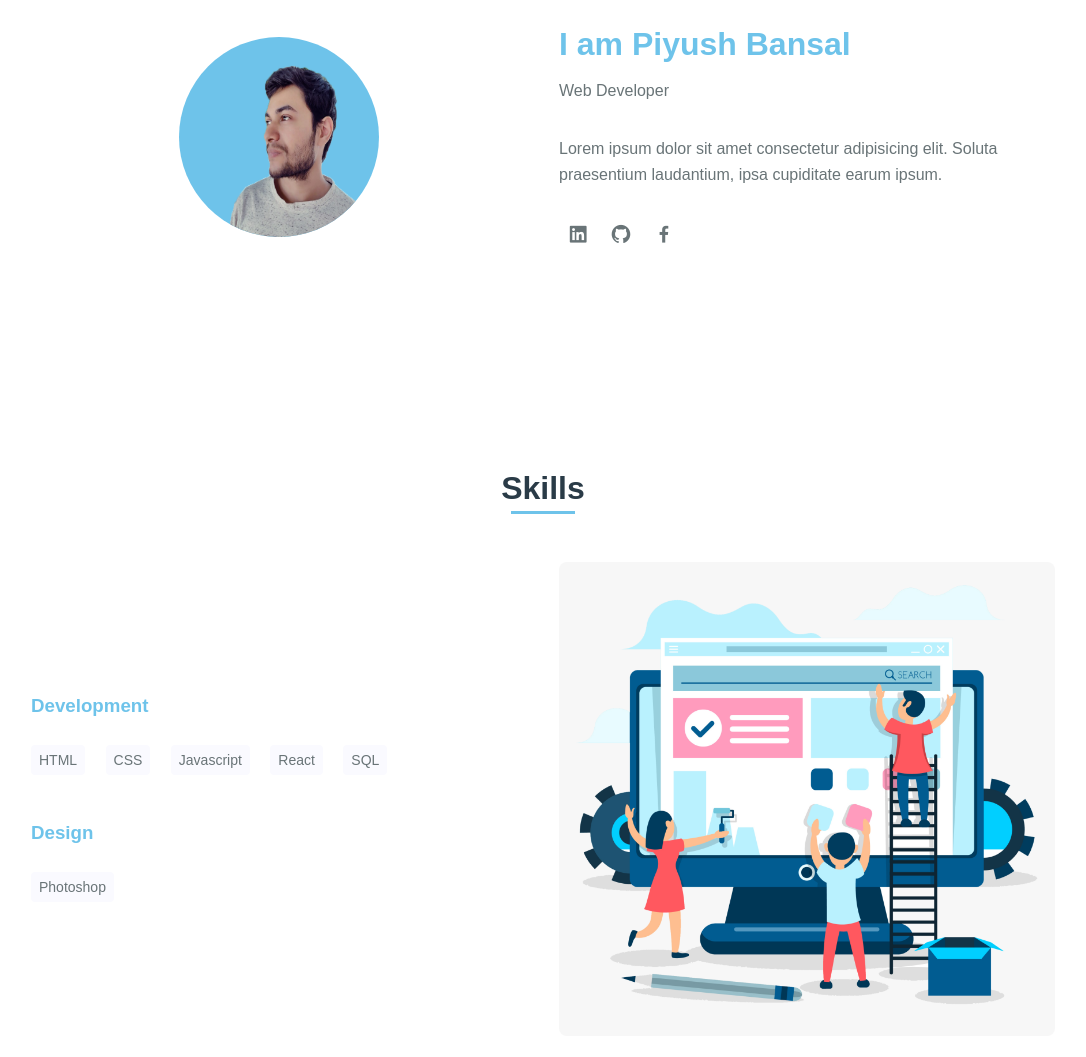
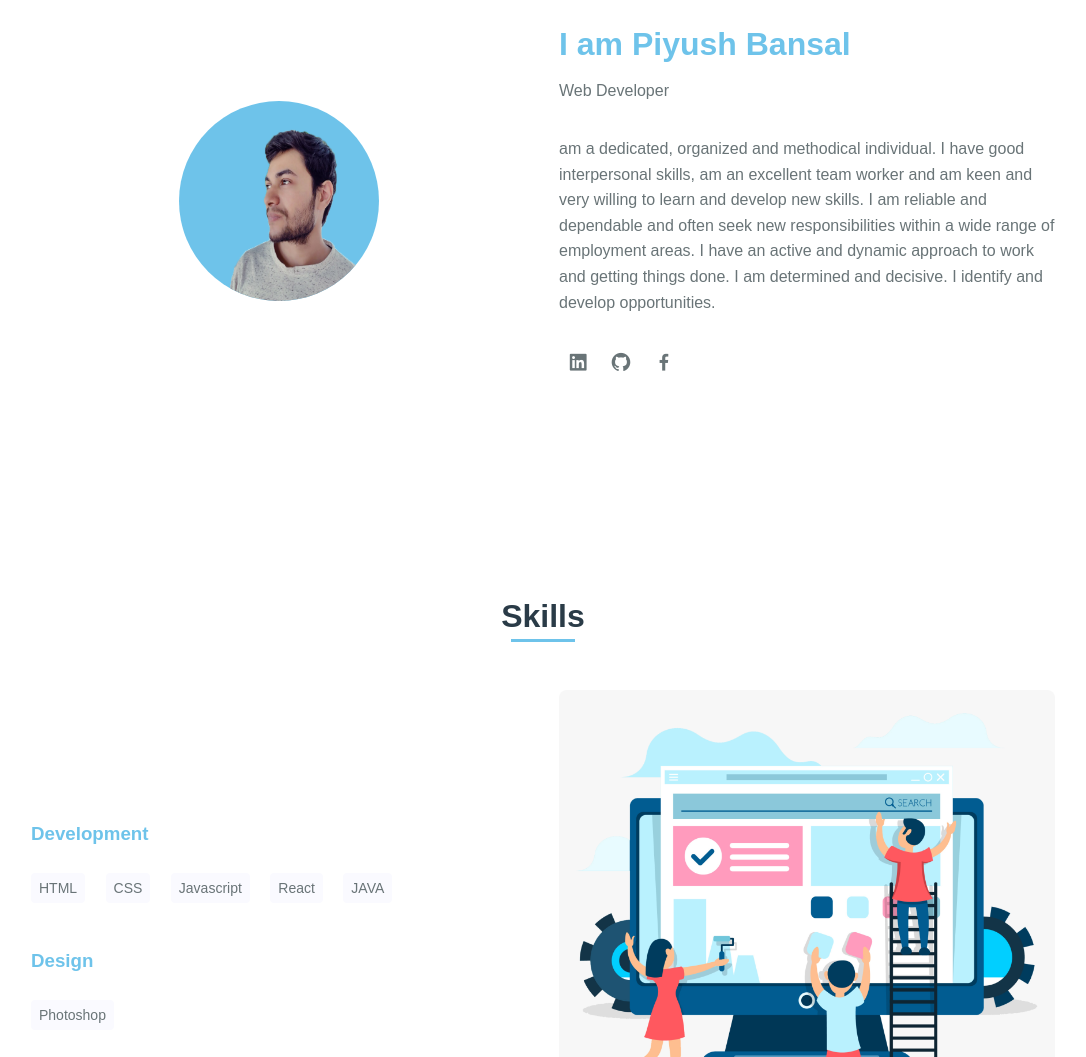
Before and after one commit to Piyushb30/personalPortfolio, a plain HTML site: page index.html in a window 1280 px wide. Shown: the part 1040-2097 px from the top of the page, without its empty margins (97-1183 px from the left). Drawn offline with nearby package versions, Linux system fonts and the light colour scheme.

Commit message:
Update index.html

```diff
--- a/index.html
+++ b/index.html
@@ -58,7 +58,7 @@
                 <div>
                     <h2 class="about_subtitle">I am Piyush Bansal</h2>
                     <span class="about_profession">Web Developer</span>
-                    <p class="about_text">Lorem ipsum dolor sit amet consectetur adipisicing elit. Soluta praesentium laudantium, ipsa cupiditate earum ipsum.</p>
+                    <p class="about_text"> am a dedicated, organized and methodical individual. I have good interpersonal skills, am an excellent team worker and am keen and very willing to learn and develop new skills. I am reliable and dependable and often seek new responsibilities within a wide range of employment areas. I have an active and dynamic approach to work and getting things done. I am determined and decisive. I identify and develop opportunities.</p>
 
                     <div class="about_social">
                         <a href="#" class="about_social-icon"><i class='bx bxl-linkedin-square'></i></a>
@@ -80,7 +80,7 @@
                     <span class="skills_name">CSS</span>
                     <span class="skills_name">Javascript</span>
                     <span class="skills_name">React</span>
-                    <span class="skills_name">SQL</span>
+                    <span class="skills_name">JAVA</span>
 
                     <h3 class="skills_subtitle">Design</h3>
                     <span class="skills_name">Photoshop</span>
```
